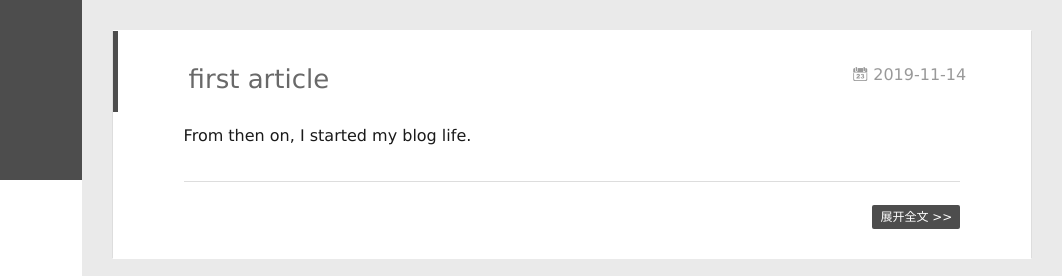
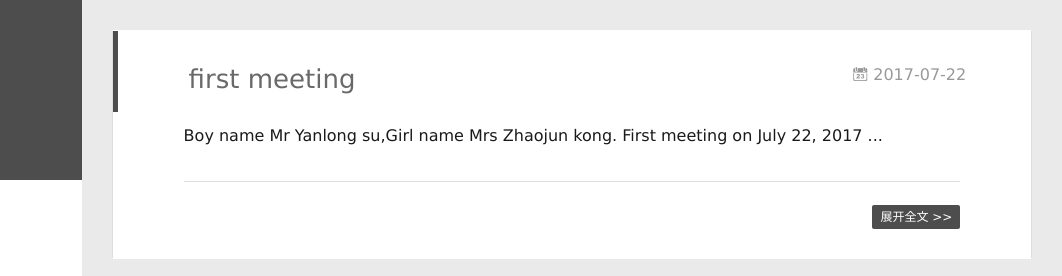
Before and after one commit to suyllovecandy/suyllovecandy.github.com, a plain HTML site: page index.html in a window 1280 px wide. Shown: the top 276 px of the page, 218-1280 px from the left. Drawn offline with Linux system fonts and the light colour scheme; no server answers.

Commit message:
upd index

```diff
--- a/index.html
+++ b/index.html
@@ -162,20 +162,20 @@
 
 
     <h1 itemprop="name">
-      <a class="article-title" href="/2019/11/14/first-article/">first article</a>
+      <a class="article-title" href="/2017/07/22/first-meeting/">first meeting</a>
     </h1>
 
 
 
-        <a href="/2019/11/14/first-article/" class="archive-article-date">
-  	<time datetime="2019-11-14T14:36:55.000Z" itemprop="datePublished"><i class="icon-calendar icon"></i>2019-11-14</time>
+        <a href="/2017/07/22/first-meeting/" class="archive-article-date">
+  	<time datetime="2019-11-14T14:36:55.000Z" itemprop="datePublished"><i class="icon-calendar icon"></i>2017-07-22</time>
 </a>
 
       </header>
 
     <div class="article-entry" itemprop="articleBody">
 
-        <p>From then on, I started my blog life.</p>
+        <p>Boy name Mr Yanlong su,Girl name Mrs Zhaojun kong. First meeting on July 22, 2017 ...</p>
 
 
 
@@ -188,7 +188,7 @@
 
 
         <p class="article-more-link">
-          <a class="article-more-a" href="/2019/11/14/first-article/">展开全文 >></a>
+          <a class="article-more-a" href="/2017/07/22/first-meeting/">展开全文 >></a>
         </p>
 
 
```
